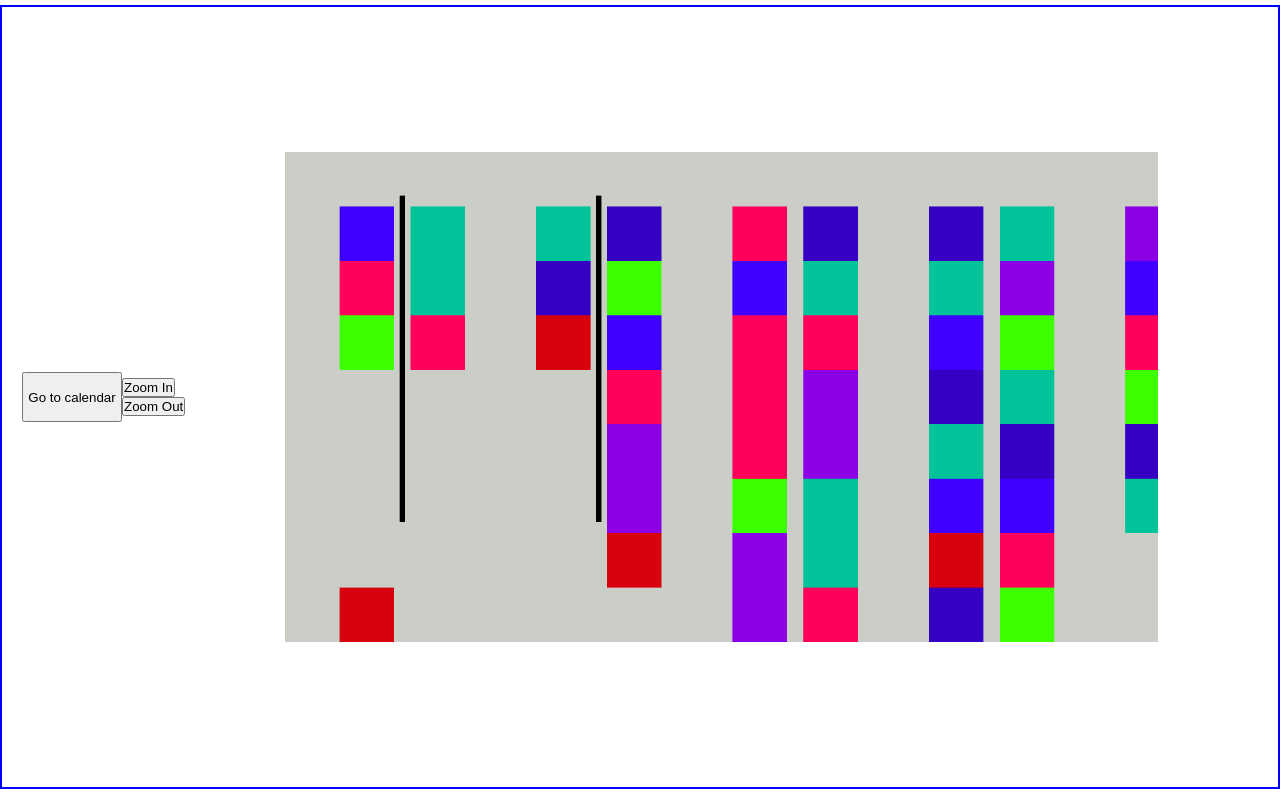
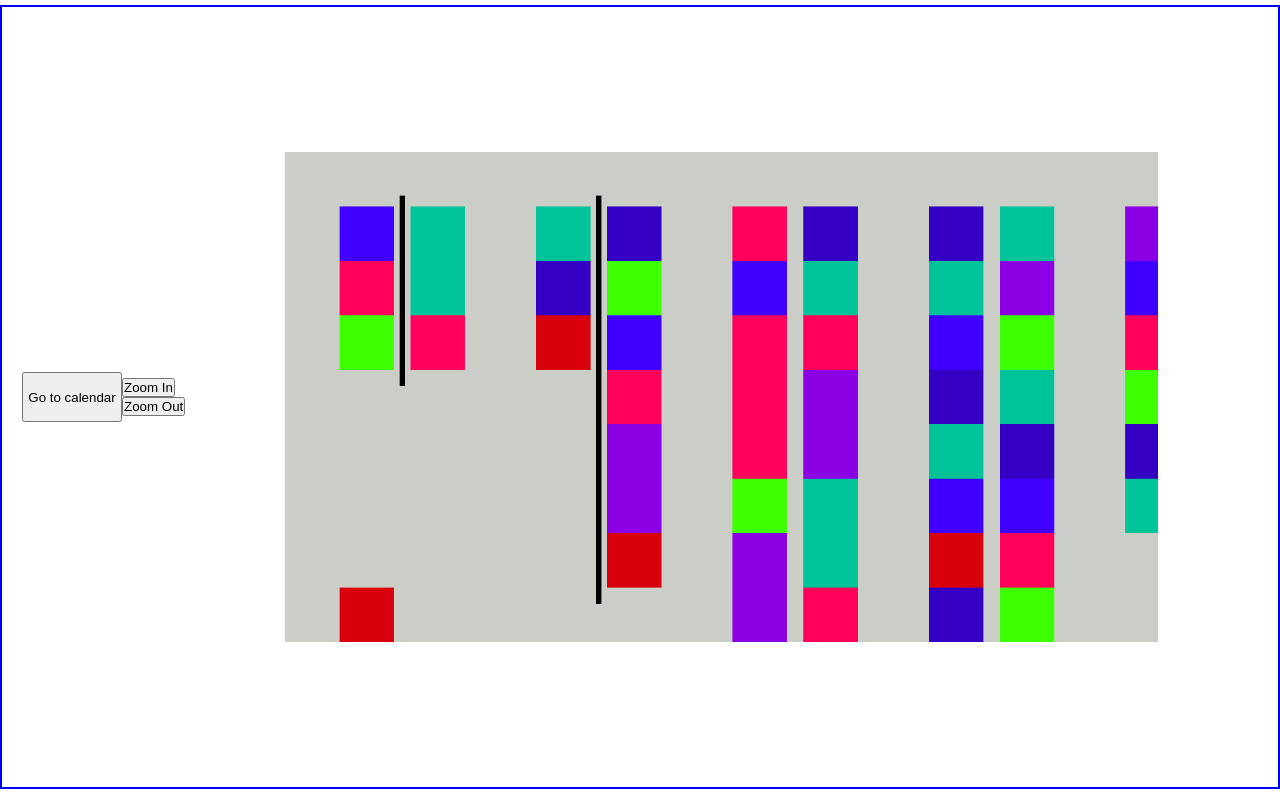
Before and after one commit to ShernanJenesisMateo/OMAS, a React (Create React App) app in the folder frontend/: page /area in a window 1280 px wide. Built offline with nearby package versions, Linux system fonts and the light colour scheme.

Commit message:
customizable divider length

```diff
--- a/frontend/src/components/AreaCanvas/Area.tsx
+++ b/frontend/src/components/AreaCanvas/Area.tsx
@@ -10,6 +10,7 @@ interface Seat {
 interface Divider {
     positionX: number;
     positionY: number;
+    length: number;
     color: string;
 }
 
@@ -77,7 +78,7 @@ export default function Area(): ReactElement {
     const drawDivider = (context: CanvasRenderingContext2D | null, divider: Divider) => {
         if (context) {
             context.fillStyle = divider.color;
-            context.fillRect(divider.positionX * scale + panOffset.x, divider.positionY * scale + panOffset.y, 10 * scale, 600 * scale);
+            context.fillRect(divider.positionX * scale + panOffset.x, divider.positionY * scale + panOffset.y, 10 * scale, divider.length * scale);
         }
     };
 
@@ -175,10 +176,10 @@ export default function Area(): ReactElement {
 
     const divider: Divider[] = [
         // column 1
-        { positionX: 210, positionY: 80, color: 'black' },
+        { positionX: 210, positionY: 80, length: 350, color: 'black' },
 
         // column 2
-        { positionX: 570, positionY: 80, color: 'black' },
+        { positionX: 570, positionY: 80, length: 750, color: 'black' },
     ]
 
     const canvasStyle: React.CSSProperties = {
```
